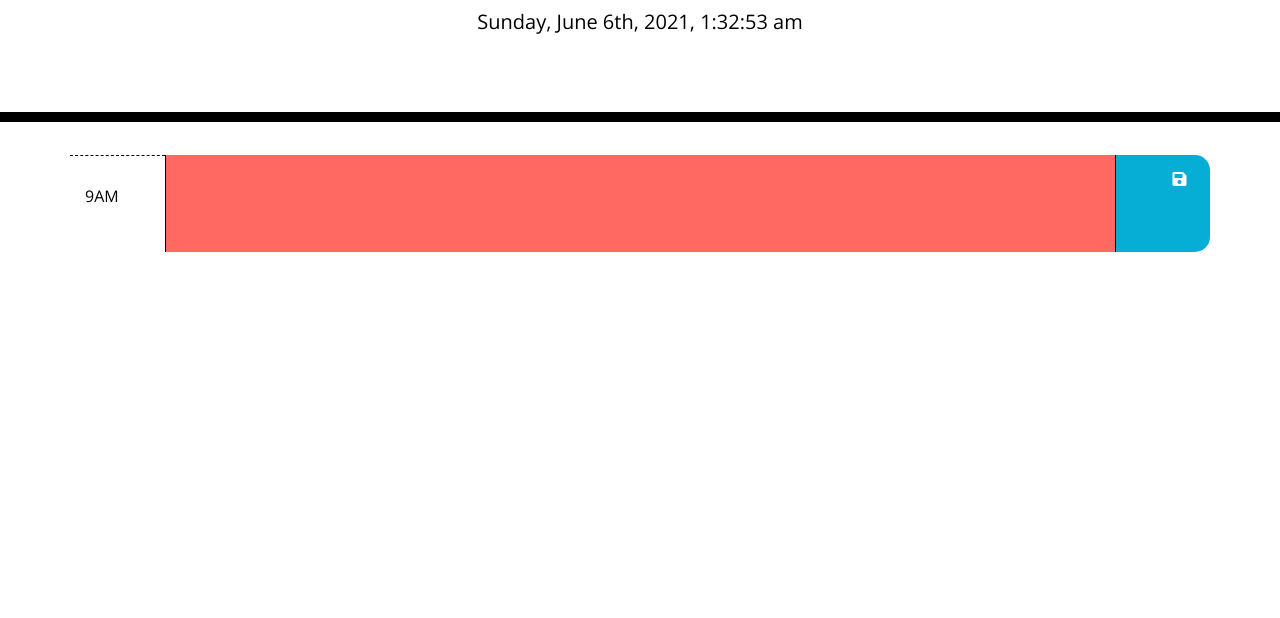
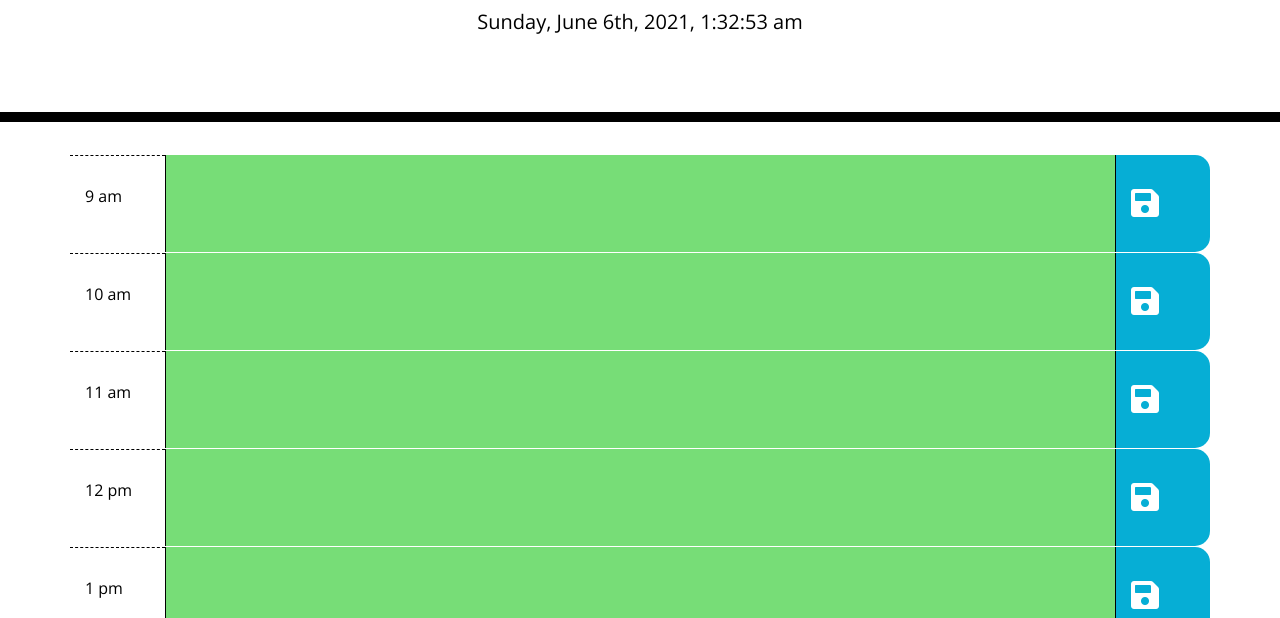
Before and after one commit to WilliamCrownover/workday-scheduler, a plain HTML site: page index.html in a window 1280 px wide. Shown: the part 182-800 px from the top of the page. Drawn offline with nearby package versions, Linux system fonts and the light colour scheme.

Commit message:
Developing the template literal to load the hour rows to the page

```diff
--- a/Assets/script.js
+++ b/Assets/script.js
@@ -1,6 +1,7 @@
 // GLOBAL VARIABLES
 // Elements
 var todaysDateEl = $("#currentDay");
+var hourBlockContainerEl = $("#hourBlockContainer");
 
 // Tracking data
 var date;
@@ -13,8 +14,27 @@ function currentTime() {
     todaysDateEl.text(date);
 }
 
+function hourPasPreFut(hourIndex) {
+    var currentHour = moment().format("H")
+    return (hourIndex < currentHour ? "past" : (hourIndex > currentHour ? "future" : "present"));
+}
+
 // ---------------------------------------------------------------------------------------------------
 
 // Update time to present immediately and every second
 currentTime();
 var updatingTimeInterval = setInterval(currentTime, 1000);
+
+for(var i = 0; i < 9; i++) {
+    hourBlockContainerEl.append(`
+        <div class="row">
+            <div class="col-1 hour">
+                <p>${moment(i+9,"H").format("h a")}</p>
+            </div>
+            <textarea class="col-10 ${hourPasPreFut(i+11)}"></textarea>
+            <div class="col-1 saveBtn">
+                <i class="fas fa-save fa-2x"></i>
+            </div>
+        </div>
+    `);
+}
--- a/Assets/style.css
+++ b/Assets/style.css
@@ -32,7 +32,7 @@ textarea {
 
 .row {
   white-space: pre-wrap;
-  height: 80px;
+  /* height: 10px; */
   border-top: 1px solid white;
 }
 
@@ -66,6 +66,6 @@ textarea {
 }
 
 .saveBtn i:hover {
-  font-size: 20px;
+  font-size: 40px;
   transition: all 0.3s ease-in-out;
 }
--- a/index.html
+++ b/index.html
@@ -32,9 +32,9 @@
       <p class="lead">A simple calendar app for scheduling your work day</p>
       <p id="currentDay" class="lead"></p>
     </header>
-    <div class="container">
+    <div class="container" id="hourBlockContainer">
       <!-- Timeblocks go here -->
-      <div class="row">
+      <!-- <div class="row">
         <div class="col-1 hour">
           <p>9AM</p>
         </div>
@@ -42,7 +42,7 @@
         <div class="col-1 saveBtn">
           <i class="fas fa-save"></i>
         </div>
-      </div>
+      </div> -->
     </div>
 
     <!-- jQuery -->
```
